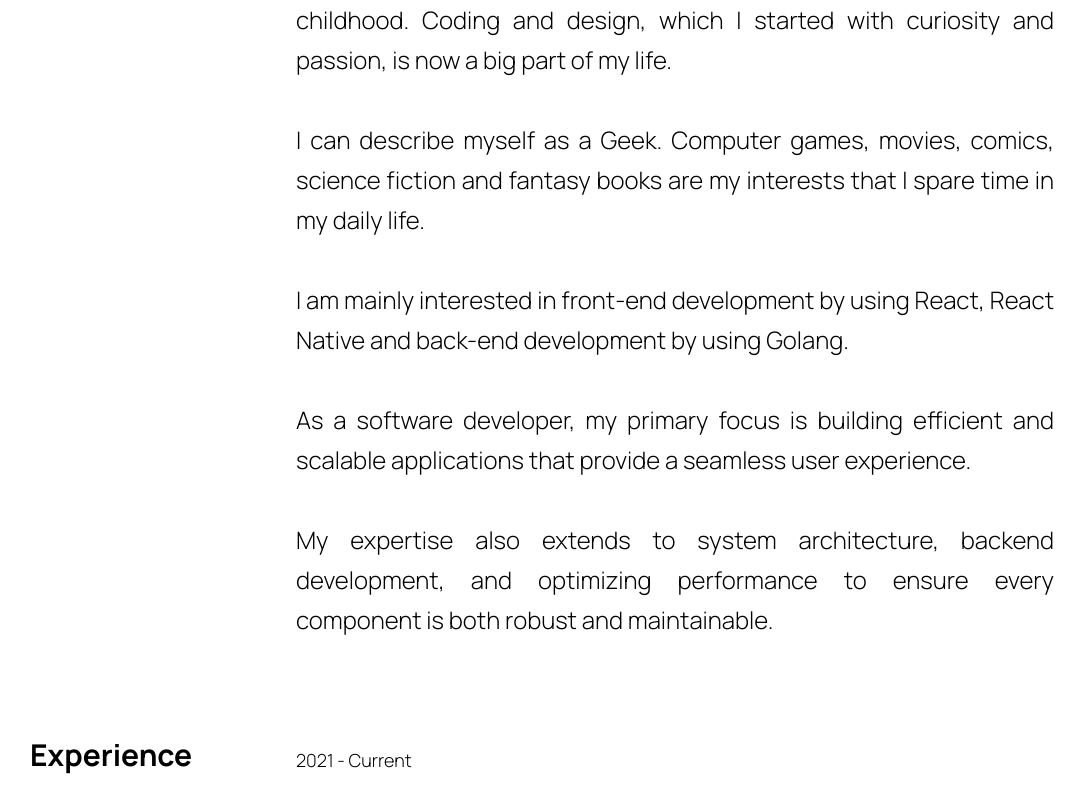
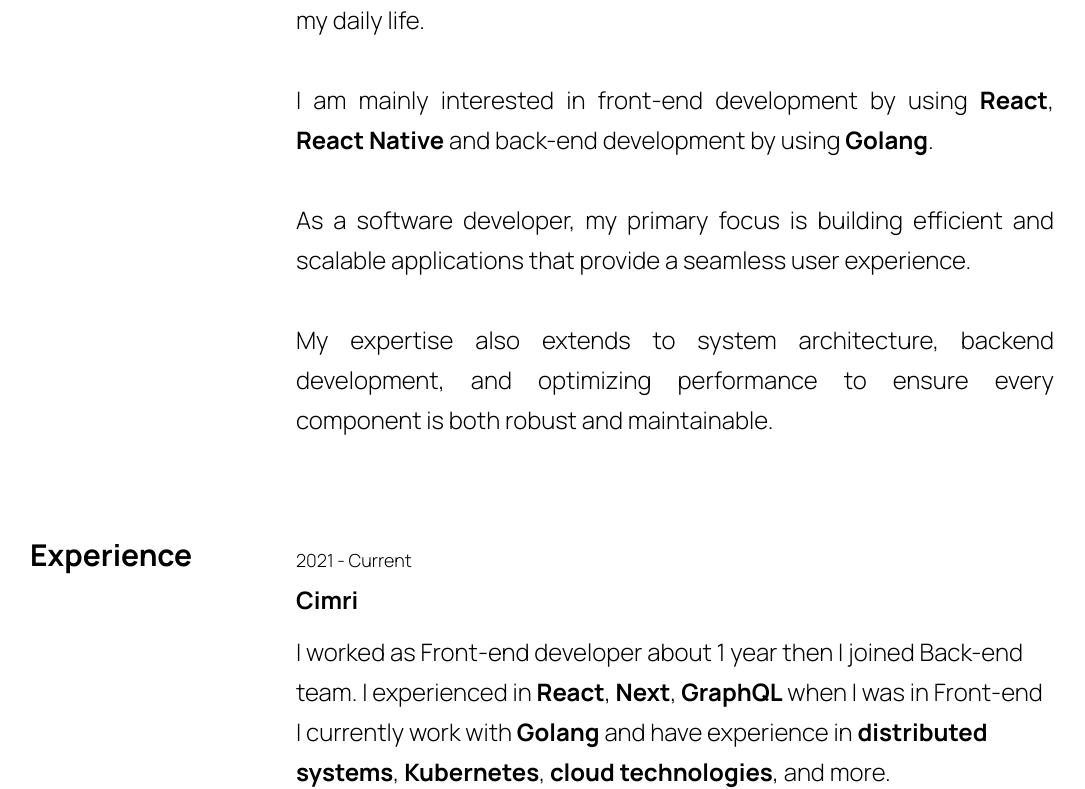
Before and after one commit to anilsenay/anilsenay.com, a Next.js app: page / in a window 1280 px wide. Shown: the part 1240-2029 px from the top of the page, without its empty margins (98-1183 px from the left). Built offline with nearby package versions, Linux system fonts and the light colour scheme.

Commit message:
Refactor texts

```diff
--- a/src/pages/home/components/AboutMe/about-me.tsx
+++ b/src/pages/home/components/AboutMe/about-me.tsx
@@ -12,19 +12,13 @@ export default function AboutMe({}: Props) {
           Hi, I am Anıl. I am a software engineer at Cimri.
           <br />
           <br />
-          I graduated from Marmara University Computer Science & Engineering at
-          2022. I've been interested in computers and programming since my
-          childhood. Coding and design, which I started with curiosity and
-          passion, is now a big part of my life.
-          <br />
-          <br />
           I can describe myself as a Geek. Computer games, movies, comics,
           science fiction and fantasy books are my interests that I spare time
           in my daily life.
           <br />
-          <br />
-          I am mainly interested in front-end development by using React, React
-          Native and back-end development by using Golang.
+          <br />I am mainly interested in front-end development by using{" "}
+          <b>React</b>, <b>React Native</b> and back-end development by using{" "}
+          <b>Golang</b>.
           <br />
           <br />
           As a software developer, my primary focus is building efficient and
--- a/src/pages/home/components/Experience/experience.tsx
+++ b/src/pages/home/components/Experience/experience.tsx
@@ -26,9 +26,11 @@ export default function Experience({}: Props) {
       <div className={styles.content}>
         <ExperienceItem timeline="2021 - Current" title="Cimri">
           I worked as Front-end developer about 1 year then I joined Back-end
-          team. I experienced in React, Next, GraphQL when I was in Front-end
-          <br />I currently work with Golang and have experience in distributed
-          systems, Kubernetes, cloud technologies, and more.
+          team. I experienced in <b>React</b>, <b>Next</b>, <b>GraphQL</b> when
+          I was in Front-end
+          <br />I currently work with <b>Golang</b> and have experience in{" "}
+          <b>distributed systems</b>, <b>Kubernetes</b>,{" "}
+          <b>cloud technologies</b>, and more.
         </ExperienceItem>
       </div>
     </div>
--- a/src/pages/home/home.module.scss
+++ b/src/pages/home/home.module.scss
@@ -86,5 +86,8 @@
       top: 0;
       left: 0;
     }
+    @include for-size(xxl) {
+      left: 100px;
+    }
   }
 }
--- a/src/pages/home/home.page.tsx
+++ b/src/pages/home/home.page.tsx
@@ -41,7 +41,7 @@ export default function HomePage({}: Props) {
             priority
           />
           <div className={styles.titleContainer}>
-            <h1>Hey, I am Anıl</h1>
+            <h1>Hey, I'm Anıl 👋</h1>
             <h1
               className={`${styles.title} ${
                 currentTheme === "dark" ? styles.dark : ""
```
